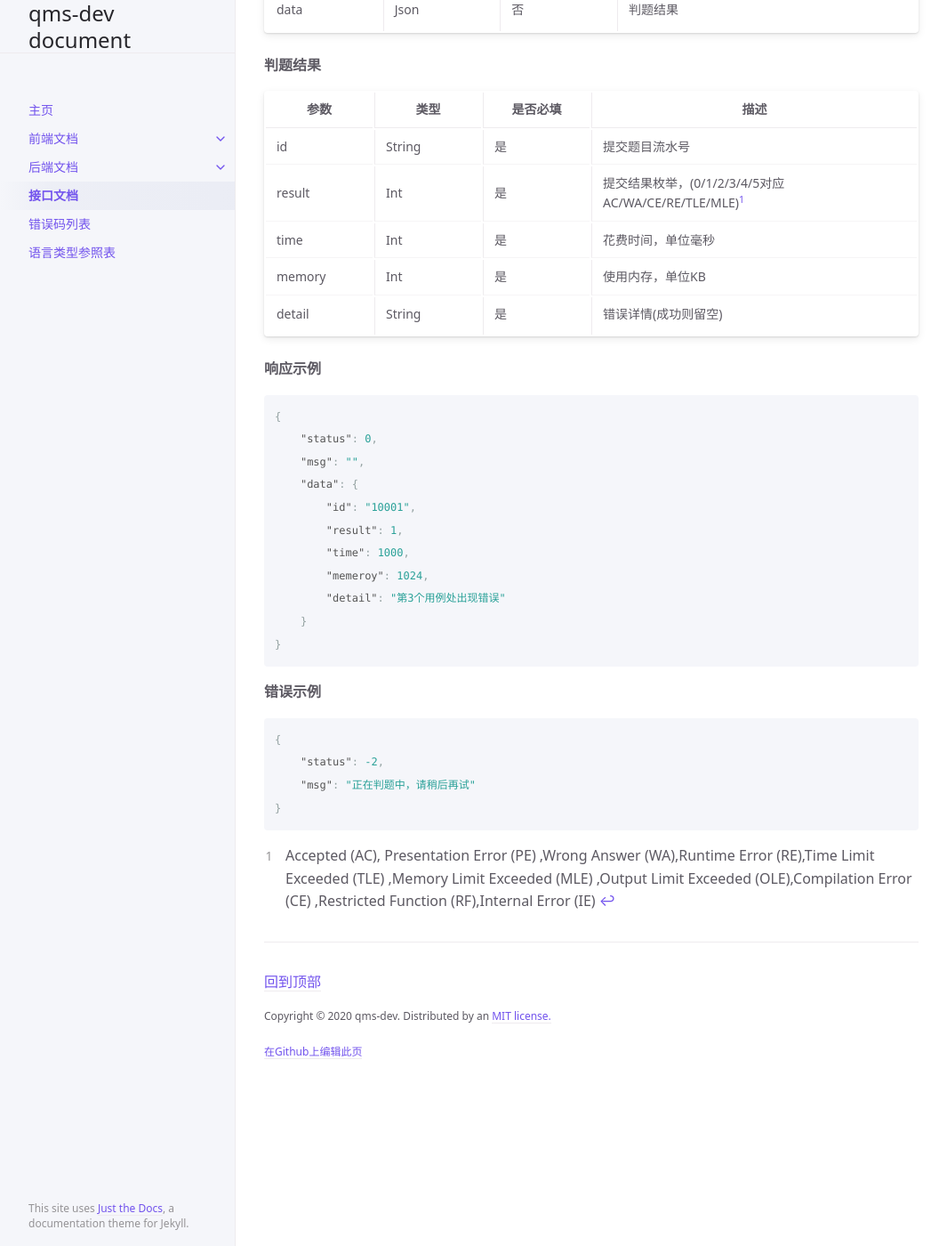
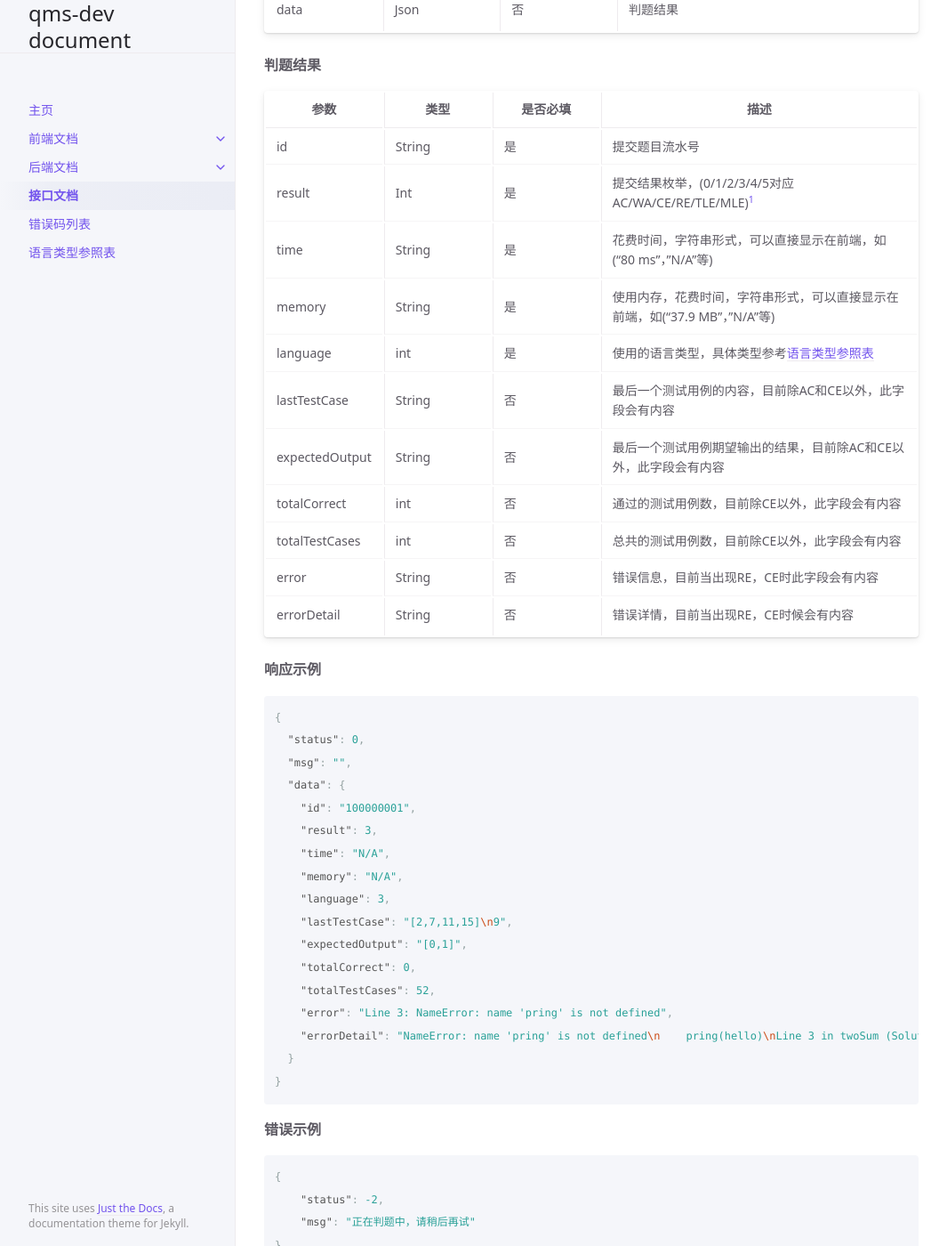
Before and after one commit to qms-dev/qms-dev.github.io, a Jekyll site: the page built from docs/api.md, in a window 1280 px wide and 1400 px high, scrolled down 8296 px. Shown: the whole window at 89% size, without its empty margins (107-1172 px from the left). Built offline with Jekyll 4.4.1, drawn with Linux system fonts in a browser that asks for light colours; some of the changed text lies outside the part shown.

Commit message:
Update api.md

````diff
--- a/docs/api.md
+++ b/docs/api.md
@@ -363,13 +363,19 @@ fetch("https://example.com/api/answers/submit", requestOptions)
 
 **判题结果**
 
-| 参数   | 类型   | 是否必填 | 描述                                                   |
-| ------ | ------ | -------- | ------------------------------------------------------ |
-| id     | String | 是       | 提交题目流水号                                         |
-| result | Int    | 是       | 提交结果枚举，(0/1/2/3/4/5对应AC/WA/CE/RE/TLE/MLE)[^1] |
-| time   | Int    | 是       | 花费时间，单位毫秒                                     |
-| memory | Int    | 是       | 使用内存，单位KB                                       |
-| detail | String | 是       | 错误详情(成功则留空)                                   |
+| 参数           | 类型   | 是否必填 | 描述                                                         |
+| -------------- | ------ | -------- | ------------------------------------------------------------ |
+| id             | String | 是       | 提交题目流水号                                               |
+| result         | Int    | 是       | 提交结果枚举，(0/1/2/3/4/5对应AC/WA/CE/RE/TLE/MLE)[^1]       |
+| time           | String | 是       | 花费时间，字符串形式，可以直接显示在前端，如("80 ms"，"N/A"等) |
+| memory         | String | 是       | 使用内存，花费时间，字符串形式，可以直接显示在前端，如("37.9 MB"，"N/A"等) |
+| language       | int    | 是       | 使用的语言类型，具体类型参考[语言类型参照表](/docs/languagetypes) |
+| lastTestCase   | String | 否       | 最后一个测试用例的内容，目前除AC和CE以外，此字段会有内容     |
+| expectedOutput | String | 否       | 最后一个测试用例期望输出的结果，目前除AC和CE以外，此字段会有内容 |
+| totalCorrect   | int    | 否       | 通过的测试用例数，目前除CE以外，此字段会有内容               |
+| totalTestCases | int    | 否       | 总共的测试用例数，目前除CE以外，此字段会有内容               |
+| error          | String | 否       | 错误信息，目前当出现RE，CE时此字段会有内容                   |
+| errorDetail    | String | 否       | 错误详情，目前当出现RE，CE时候会有内容                       |
 
 
 
@@ -377,15 +383,21 @@ fetch("https://example.com/api/answers/submit", requestOptions)
 
 ```json
 {
-    "status": 0,
-    "msg": "",
-    "data": {
-        "id": "10001",
-        "result": 1,
-        "time": 1000,
-        "memeroy": 1024,
-        "detail": "第3个用例处出现错误"
-    }
+  "status": 0,
+  "msg": "",
+  "data": {
+    "id": "100000001",
+    "result": 3,
+    "time": "N/A",
+    "memory": "N/A",
+    "language": 3,
+    "lastTestCase": "[2,7,11,15]\n9",
+    "expectedOutput": "[0,1]",
+    "totalCorrect": 0,
+    "totalTestCases": 52,
+    "error": "Line 3: NameError: name 'pring' is not defined",
+    "errorDetail": "NameError: name 'pring' is not defined\n    pring(hello)\nLine 3 in twoSum (Solution.py)\n    ret = Solution().twoSum(param_1, param_2)\nLine 29 in _driver (Solution.py)\n    _driver()\nLine 40 in <module> (Solution.py)"
+  }
 }
 ```
 
````
Also changed, not shown: other parts of docs/api.md (+2 -2 lines).
